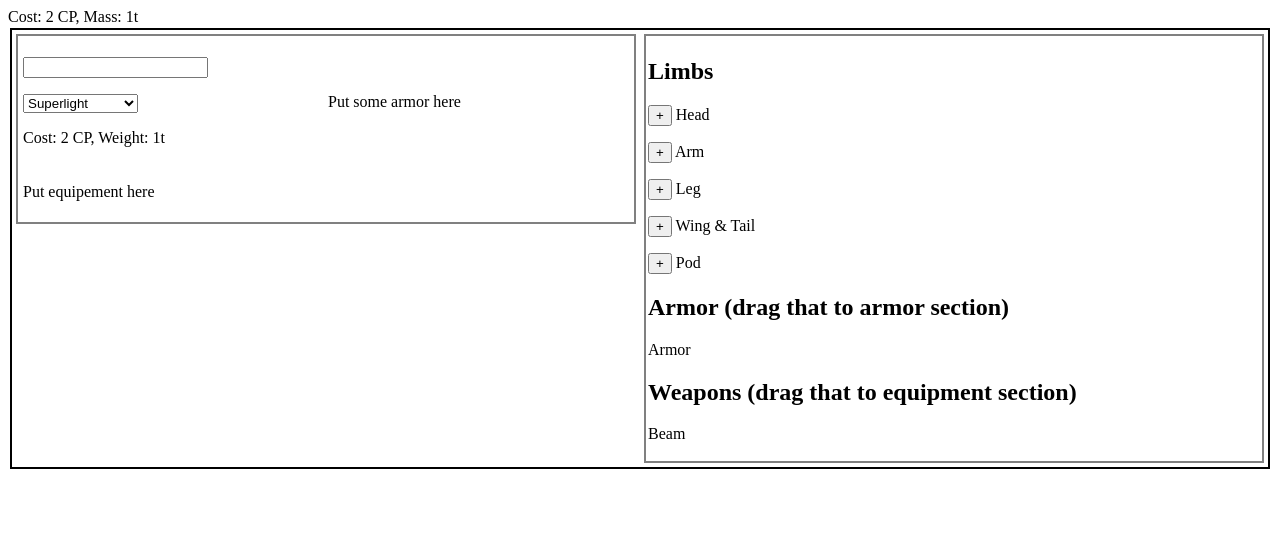
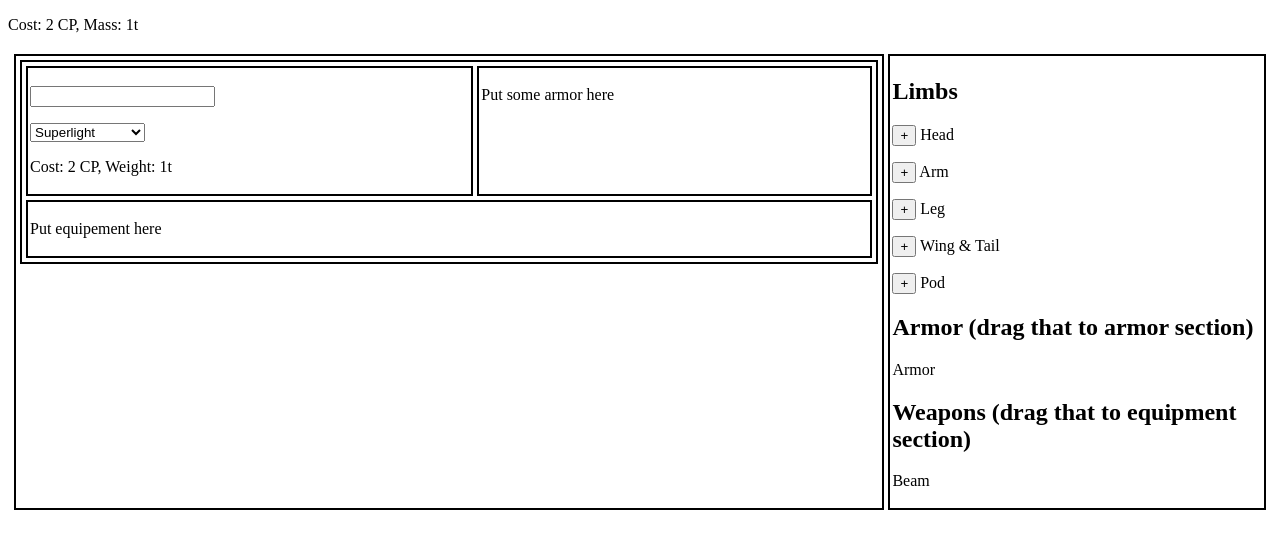
Before and after one commit to derasoft/Mekton-Zeta-Meck-Creator, a Django app: page / in a window 1280 px wide. Shown: the top 549 px of the page. Run offline with Django 4.2, Linux system fonts and the light colour scheme.

Commit message:
finaly working forms

```diff
--- a/meck_app/static/js.js
+++ b/meck_app/static/js.js
@@ -2,7 +2,7 @@ let totalMass = 0;
 let totalCost = 0;
 let partCount = 0;
 let statusbar = document.getElementById('stat');
-let meckWindow = document.getElementById('itshere');
+let mechWindow = $(".mechWindow")[0];
 const mClassOptionDOM =
     `<option value="1">Superlight</option>
     <option value="2">Lightweight</option>
@@ -46,41 +46,40 @@ function getEquipByCode(x) {
 function addLimb(limb) {
     if (limb != "T") partCount++;
     let tex =
-        `<form name="limb${partCount}" class="element" onchange="updLimb(getLimbByID(${partCount}))">
-            <table style="width: 100%;">
-                <tr>
-                    <td style="width: 50%" id="baseLimb${partCount}">
+        `<div id='limbWindow${partCount}' class="limbWindow">
+            <form name="limb${partCount}" onchange="updLimb(getLimbByID(${partCount}))">
+                <div class="limbShell">
+                    <div class="limbCore" id="baseLimb${partCount}">
                         <p>
-                            <button onclick='delLimb(${partCount})'>Х</button>
+                            <button type="button" onclick='delLimb(${partCount})'>Х</button>
                             <input name='title'>
                         </p>
                         <select name="mclass">${mClassOptionDOM}</select>
                         <p id='status${partCount}'></p>
-                    </td>
-                    <td style="width: 50%" id="limbArmor${partCount}">
+                    </div>
+                    <div class="armorBlock" id="limbArmor${partCount}">
                         <p id="emptyArmorLabel${partCount}">Put some armor here</p>
-                    </td>
-                </tr>
-                <tr>
-                    <td colspan="2" id="equipList${partCount}">
+                    </div>
+                </div>
+            </form>
+            <div id="equipList${partCount}">
                 <p id="emptyEquipLabel${partCount}">Put equipement here</p>
-                    </td>
-                </tr>
-            </table>
-        </form>`;
-    meckWindow.insertAdjacentHTML('beforeend', tex);
-    let curHTMLEll = document.forms[`limb${partCount}`];
+            </div>
+        </div>`;
+    mechWindow.insertAdjacentHTML('beforeend', tex);
+    let curHTMLEll = $(`#limbWindow${partCount}`)[0];;
     curHTMLEll.status = $(`#status${partCount}`)[0];
     curHTMLEll.baseLimb = $(`#baseLimb${partCount}`)[0];
     curHTMLEll.limbArmor = $(`#limbArmor${partCount}`)[0];
     curHTMLEll.equipList = $(`#equipList${partCount}`)[0];
+    curHTMLEll.form = document.forms[`limb${partCount}`]
     let ell = {
         id: partCount,
         type: 'limb',
         mclass: 1,
         contains: [],
         armor: {},
-        inGUI: document.forms[`limb${partCount}`],
+        inGUI: $(`#limbWindow${partCount}`)[0],
     };
     switch(limb) {
         case 'T':
@@ -109,10 +108,11 @@ function addLimb(limb) {
             ell.subtype = 'limbP';
             break
     }
+
     ell.inGUI.ondragover = fuckDef;
     ell.inGUI.limbArmor.ondrop = addArmor;
     ell.inGUI.equipList.ondrop = addEquip;
-    ell.inGUI.elements["title"] = ell.name;
+    ell.inGUI.form.elements["title"] = ell.name;
     meck.push(ell);
     updLimb(getLimbByID(partCount));
 }
@@ -120,14 +120,15 @@ function addArmor(event) {
     event.preventDefault();
     data = event.dataTransfer.getData("text/plain");
     if (data == "armor") {
-        this.where = farParent(this, 4);
-        this.innerHTML =
-            `<p><button onclick='delArmor(farParent(this, 2).where)'>X</button><b>Armor</b></p>
+        let limbID = this.id.slice(9);
+        let tex =
+            `<div id="armor${limbID}" style="border:initial" onchange="updArmor('${limbID}')">
+                <p><button type="button" onclick='delArmor(${limbID})'>X</button><b>Armor</b></p>
                 <p>
-                <select id="armorClass${this.where.id}" onchange="updArmor(${this.where.id})">
+                    <select name="armorClass" >
                         ${mClassOptionDOM}
                     </select>
-                <select id="armorType${this.where.id}" onchange="updArmor(${this.where.id})">
+                    <select name="armorType">
                         <option value="0">Ablative</option>
                         <option value="1" selected>Standart</option>
                         <option value="2">Alpha</option>
@@ -137,7 +138,7 @@ function addArmor(event) {
                 </p>
                 <p>
                     R.A.M.:
-                <select id="armorRAM${this.where.id}" onchange="updArmor(${this.where.id})">
+                    <select name="armorRAM">
                         <option value="N/A">N/A</option>
                         <option value="1/5">1/5</option>
                         <option value="1/4">1/4</option>
@@ -145,13 +146,13 @@ function addArmor(event) {
                         <option value="1/2">1/2</option>
                     </select>
                 </p>
-            <p id="armDesc${this.where.id}">
-            </p>`;
-        let curLimb = getLimbByID(this.where.id);
-        curLimb.armor.sp = 1;
-        curLimb.armor.type = 1;
-        curLimb.armor.ram = 0;
-        updArmor(curLimb.id);
+                <p id="armorStatus${limbID}"></p>
+            </div>`;
+        this.where = getLimbByID(limbID);
+        this.insertAdjacentHTML('beforeend', tex);
+        $(`#emptyArmorLabel${limbID}`)[0].hidden = true;
+        this.where.armor.inGUI = $(`#armor${limbID}`)[0];
+        updArmor(limbID);
     }
 }
 function addEquip(event) {
@@ -164,6 +165,7 @@ function addEquip(event) {
 }
 function addBeam(event, who) {
     let curLimb = getLimbByID(Number(who.id.slice(9)));
+    $(`#emptyEquipLabel${partCount}`).hide();
     let curEquipId = curLimb.contains.length;
     let equipCode = `${curLimb.id}_${curEquipId}`
     if (curEquipId == 0) {
@@ -299,7 +301,7 @@ function addBeam(event, who) {
 }
 
 function updLimb(x) {
-    mclass = Number(x.inGUI.elements['mclass'].value);
+    mclass = Number(x.inGUI.form.elements['mclass'].value);
     switch (x.subtype) {
         case 'limbT':
             x.cost = mclass * 2;
@@ -348,11 +350,10 @@ function updLimb(x) {
     }
     updTotal();
 }
-function updArmor(x) {
+function updArmor(x) {;
     y = getLimbByID(x);
-    let mclass = Number($(`#armorClass${y.id}`)[0].value);
-    console.log(mclass);
-    let mdc = Number($(`#armorType${y.id}`)[0].value);
+    let mclass = Number(y.inGUI.form['armorClass'].value);
+    let mdc = Number(y.inGUI.form[`armorType`].value);
     let costmod1 = 1;
     switch (mdc) {
         case 0: costmod1 = 0.5; break;
@@ -361,7 +362,7 @@ function updArmor(x) {
         case 4: costmod1 = 1.5; break;
         case 8: costmod1 = 2.0; break;
     }
-    let mram = $(`#armorRAM${y.id}`)[0].value;
+    let mram = y.inGUI.form['armorRAM'].value;
     let costmod2 = 1;
     let mpen = 0;
     switch (mram) {
@@ -377,10 +378,8 @@ function updArmor(x) {
     y.armor.sp = Math.ceil(mclass - (mclass * mpen));
     y.armor.mass = mclass/2;
     y.armor.cost = mclass * costmod1 * costmod2;
-    let curDesc = $(`#armDesc${y.id}`);
-    curDesc.innerHTML = `SP: ${y.armor.sp} | DC: ${mdc} | `;
-    if (mram != 'N/A') curDesc.innerHTML += `R.A.M.: ${mram} | `;
-    curDesc.innerHTML += `Cost: ${y.armor.cost} | Mass: ${y.armor.mass}`;
+    let curDesc = $(`#armorStatus${y.id}`)[0];
+    curDesc.innerHTML = `SP: ${y.armor.sp} | DC: ${mdc} | Cost: ${y.armor.cost} | Mass: ${y.armor.mass}`;
     updTotal();
 }
 function updBeam(x) {
@@ -449,14 +448,15 @@ function delLimb(x) {
     for (let c = 0; c < meck.length; c++) {
         if (meck[c].id == x) meck.splice(c, 1);
     }
-    document.forms[`limb${x}`].remove();
+    $(`#limbWindow${x}`).remove();
     updTotal();
 }
 function delArmor(x) {
     for (let c = 0; c < meck.length; c++) {
-        if (Number(meck[c].inGUI.id) == Number(x.id)) meck[c].armor = {};
+        if (meck[c].id == x) meck[c].armor = {};
     }
-    x.limbArmor.innerHTML = '<p>Put some armor here</p>';
+    $(`#armor${x}`)[0].remove();
+    $(`#emptyArmorLabel${x}`)[0].hidden = false;
     updTotal();
 }
 function delEquip(x) {
@@ -464,8 +464,8 @@ function delEquip(x) {
     let whatLimb = x.slice(0, c);
     let whatEq = x.slice(c+1);
     meck[whatLimb].contains[whatEq].conected.remove();
-    delete meck[whatLimb].contains[whatEq];
-    if (meck[whatLimb].contains.length == 0) $('#emptyEquipLabel').show();
+    meck[whatLimb].contains.splice(whatEq, 1);
+    if (meck[whatLimb].contains.length == 0) $(`#emptyEquipLabel${partCount}`).show();
     updTotal();
 }
 
@@ -479,7 +479,7 @@ function updTotal() {
             totalCost += meck[c].armor.cost;
             totalMass += meck[c].armor.mass;
         }
-        if ((typeof meck[c].contains[0]) !== "undefined") {
+        if (meck[c].contains.length != 0) {
             for (let c2 = 0; c2 < meck[c].contains.length; c2++) {
                 totalCost += meck[c].contains[c2].cp;
                 totalMass += meck[c].contains[c2].kills;
--- a/meck_app/static/style.css
+++ b/meck_app/static/style.css
@@ -16,3 +16,41 @@
   border-color: gray;
   padding: 2px;
 }
+
+/* Стили 2.0 */
+div {
+  border: 2px solid;
+  margin: 2px;
+  padding: 2px;
+}
+
+ .mainWindow { /*Основное окно */
+  display: flex;
+  border:initial;
+}
+.equipList {
+  width: 30%;
+}
+.mechWindow {
+  width: 70%;
+}
+.limbWindow {}
+.limbShell {
+  display: flex;
+  border:initial;
+  margin: initial;
+  padding: initial;
+}
+.limbCore {
+  flex-grow: 1;
+}
+.armorBlock {
+  flex-grow: 1;
+}
+.comArmorBlock {
+  flex-grow: 1;
+}
+.limbMount {}
+.limbEquip {}
+.equipPool {}
+.weapon {}
--- a/meck_app/templates/index.html
+++ b/meck_app/templates/index.html
@@ -7,17 +7,10 @@
     <link rel="stylesheet" href='{% static "style.css" %}'>
 </head>
 <body>
-
-    <div id="stat">
-        <p>Статус</p>
-    </div>
-    <div class="cont">
-        <div class="bigbox" id="itshere">
-
-        </div>
-        <div class="bigbox">
-            <div class="element">
-                <h2>Limbs</h2>
+    <p id="stat">Статус</p>
+    <div class="mainWindow">
+        <div class="mechWindow"></div>
+        <div class="equipList"><h2>Limbs</h2>
             <p><button onclick="addLimb('H')">+</button>   Head</p>
             <p><button onclick="addLimb('A')">+</button>   Arm</p>
             <p><button onclick="addLimb('L')">+</button>   Leg</p>
@@ -26,9 +19,7 @@
             <h2>Armor (drag that to armor section)</h2>
             <p draggable="true" ondragstart="event.dataTransfer.setData('text/plain', 'armor')">   Armor</p>
             <h2>Weapons (drag that to equipment section)</h2>
-                <p draggable="true" ondragstart="event.dataTransfer.setData('text/plain', 'beam')">   Beam</p>
-            </div>
-        </div>
+            <p draggable="true" ondragstart="event.dataTransfer.setData('text/plain', 'beam')">   Beam</p></div>
     </div>
     <script src='{% static "jquery-3.7.1.min.js" %}'></script>
     <script src='{% static "js.js" %}'></script>
```
Also changed, not shown: meck_app/templates/test.html (+16 -0 lines), README.md. Lines whose indentation alone changed are shown as unchanged.
